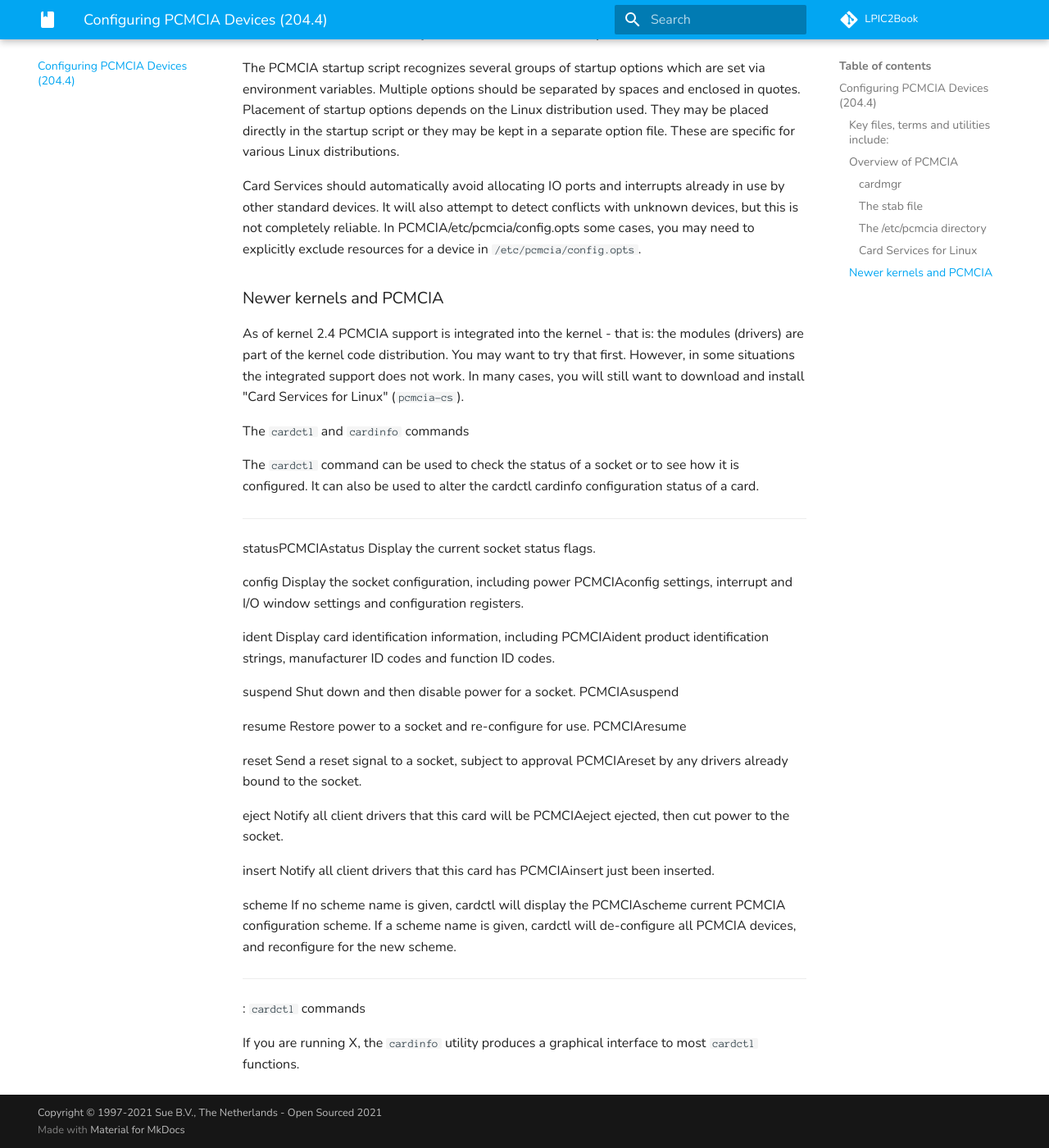
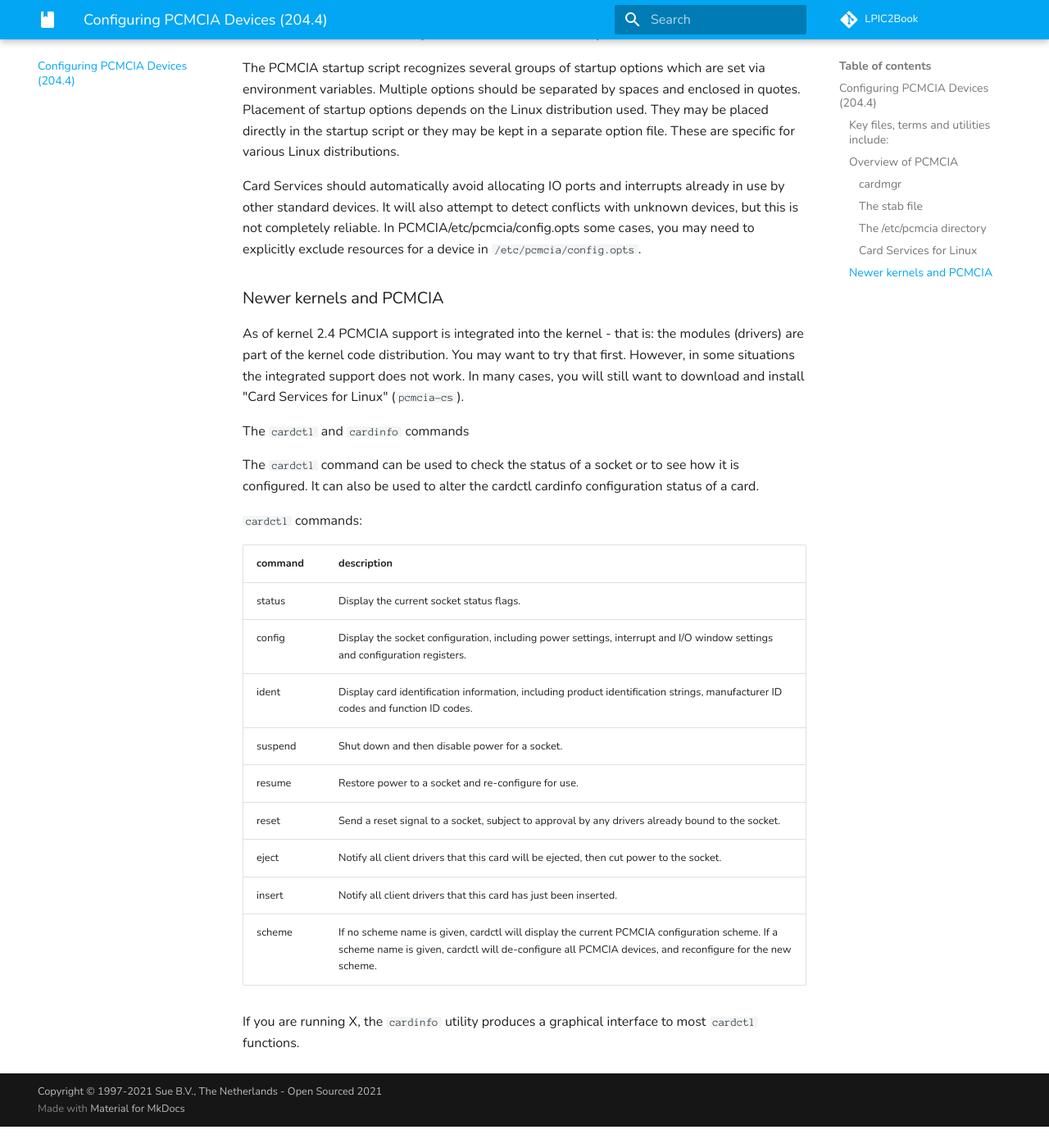
Before and after one commit to lpic2book/src, an MkDocs documentation site: the page built from docs/lpic2.204.4.md, in a window 1280 px wide and 1400 px high, scrolled down 2200 px. Shown: the whole window at 82% size. Built offline with MkDocs 1.6.1 and Material for MkDocs 9.7.7, drawn with Linux system fonts in a browser that asks for light colours; comment, search, counter and statistics services are not loaded; after the commit the page ends 3574 px from its top, so only the background shows below that.

Commit message:
fix formating of markdown table

```diff
--- a/docs/lpic2.204.4.md
+++ b/docs/lpic2.204.4.md
@@ -128,39 +128,19 @@ The `cardctl` command can be used to check the status of a socket or to
 see how it is configured. It can also be used to alter the cardctl
 cardinfo configuration status of a card.
 
-  -------------------- --------------------------------------------------------
-  statusPCMCIAstatus   Display the current socket status flags.
+`cardctl` commands:
 
-  config               Display the socket configuration, including power
-                       PCMCIAconfig settings, interrupt and I/O window settings
-                       and configuration registers.
-
-  ident                Display card identification information, including
-                       PCMCIAident product identification strings, manufacturer
-                       ID codes and function ID codes.
-
-  suspend              Shut down and then disable power for a socket.
-                       PCMCIAsuspend
-
-  resume               Restore power to a socket and re-configure for use.
-                       PCMCIAresume
-
-  reset                Send a reset signal to a socket, subject to approval
-                       PCMCIAreset by any drivers already bound to the socket.
-
-  eject                Notify all client drivers that this card will be
-                       PCMCIAeject ejected, then cut power to the socket.
-
-  insert               Notify all client drivers that this card has
-                       PCMCIAinsert just been inserted.
-
-  scheme               If no scheme name is given, cardctl will display the
-                       PCMCIAscheme current PCMCIA configuration scheme. If a
-                       scheme name is given, cardctl will de-configure all
-                       PCMCIA devices, and reconfigure for the new scheme.
-  -------------------- --------------------------------------------------------
-
-  : `cardctl` commands
+|command|description|
+|---|---|
+|status|Display the current socket status flags.|
+|config|Display the socket configuration, including power settings, interrupt and I/O window settings and configuration registers.|
+|ident|Display card identification information, including product identification strings, manufacturer ID codes and function ID codes.|
+|suspend|Shut down and then disable power for a socket.|
+|resume|Restore power to a socket and re-configure for use.|
+|reset|Send a reset signal to a socket, subject to approval by any drivers already bound to the socket.|
+|eject|Notify all client drivers that this card will be ejected, then cut power to the socket.|
+|insert|Notify all client drivers that this card has just been inserted.|
+|scheme|If no scheme name is given, cardctl will display the current PCMCIA configuration scheme. If a scheme name is given, cardctl will de-configure all PCMCIA devices, and reconfigure for the new scheme.|
 
 If you are running X, the `cardinfo` utility produces a graphical
 interface to most `cardctl` functions.
```
